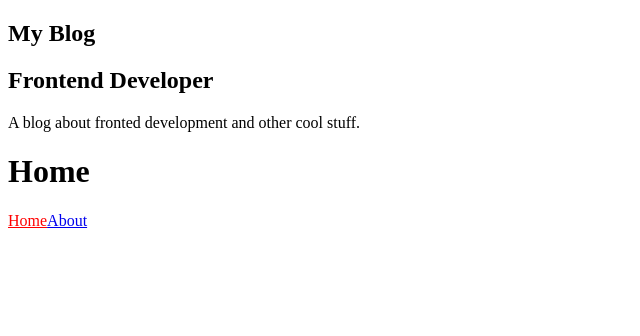
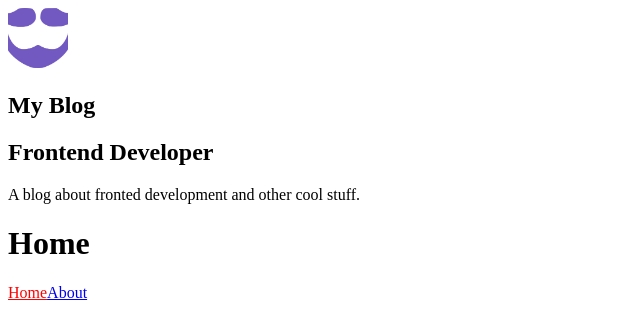
Before and after one commit to rodrigodasilva/gatsby-blog, a Gatsby site: page / in a window 1280 px wide. Shown: the whole page, without its empty margins (0-640 px from the left). Built offline with nearby package versions, Linux system fonts and the light colour scheme; Gatsby itself is replaced by a stand-in of ours.

Commit message:
18. Criando a primeira query para imagens

```diff
--- /dev/null
+++ b/src/components/Avatar/index.js
@@ -0,0 +1,24 @@
+import React from 'react'
+import { useStaticQuery, graphql } from 'gatsby'
+import Img from 'gatsby-image'
+
+
+const Avatar = () => {
+  const { avatarImage } = useStaticQuery(
+    graphql`
+      query {
+        avatarImage: file(relativePath: { eq: "profile-photo.png" }) {
+          childImageSharp {
+            fixed(width: 60, height: 60) {
+              ...GatsbyImageSharpFixed
+            }
+          }
+        }
+      }
+    `
+  )
+
+  return <Img fixed={avatarImage.childImageSharp.fixed} />
+}
+
+export default Avatar
--- a/src/components/Profile/index.js
+++ b/src/components/Profile/index.js
@@ -1,5 +1,7 @@
 import React from 'react'
 import { useStaticQuery, graphql } from 'gatsby'
+
+import Avatar from '../Avatar'
 
 const Profile = () => {
   const {
@@ -21,6 +23,8 @@ const Profile = () => {
 
   return (
     <div className="Profile-wrapper">
+      <Avatar />
+
       <h1>{title}</h1>
       <h2>{position}</h2>
       <p>{description}</p>
```
Also changed, not shown: src/images/profile-photo.png (added).
